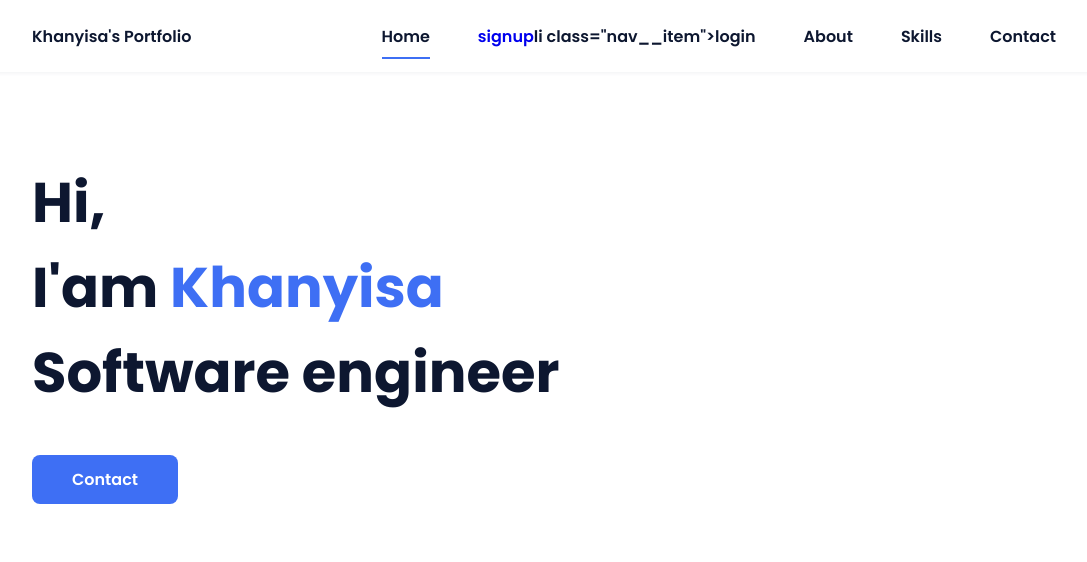
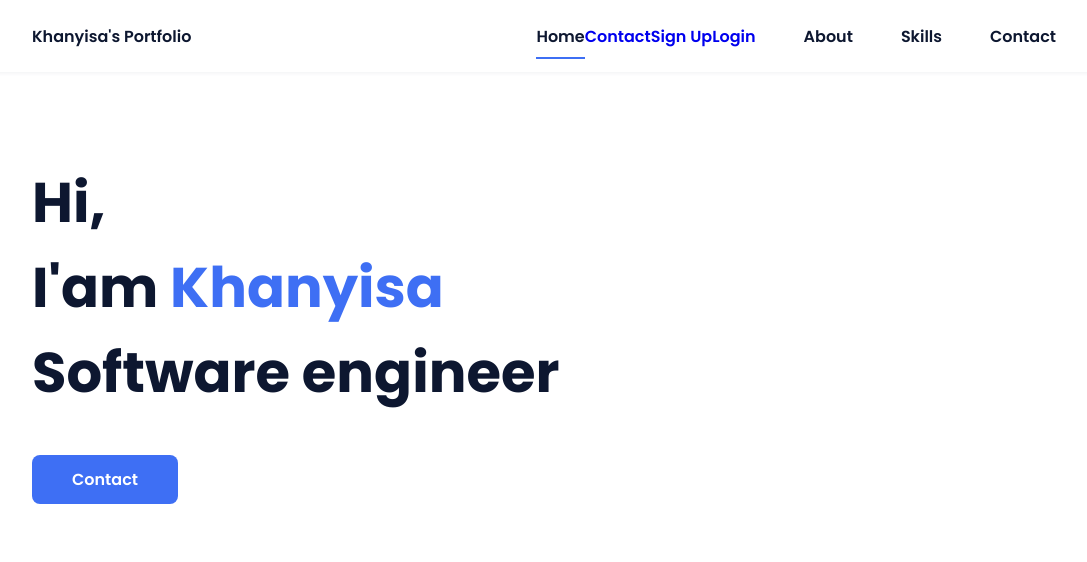
Before and after one commit to Khanyicou/responsive-portfolio-, a plain HTML site: page index.html in a window 1280 px wide. Shown: the top 562 px of the page, without its empty margins (96-1183 px from the left). Drawn offline with nearby package versions, Linux system fonts and the light colour scheme.

Commit message:
Update index.html

```diff
--- a/index.html
+++ b/index.html
@@ -22,8 +22,9 @@
                 <div class="nav__menu" id="nav-menu">
                     <ul class="nav__list">
                         <li class="nav__item"><a href="#home" class="nav__link active-link">Home</a></li>
-                        <li class="nav__item"><a href="signup" class="vav__link">signup</a></li>
-                        li class="nav__item"><a href="login" class="nav__link">login</a></li>
+                         <li><a href="#contact">Contact</a></li>
+            <li><a href="#" onclick="showSignUpPage()">Sign Up</a></li>
+            <li><a href="#" onclick="showLoginPage()">Login</a></li>
                         <li class="nav__item"><a href="#about" class="nav__link">About</a></li>
                         <li class="nav__item"><a href="#skills" class="nav__link">Skills</a></li>
                         <li class="nav__item"><a href="#contact" class="nav__link">Contact</a></li>
```
